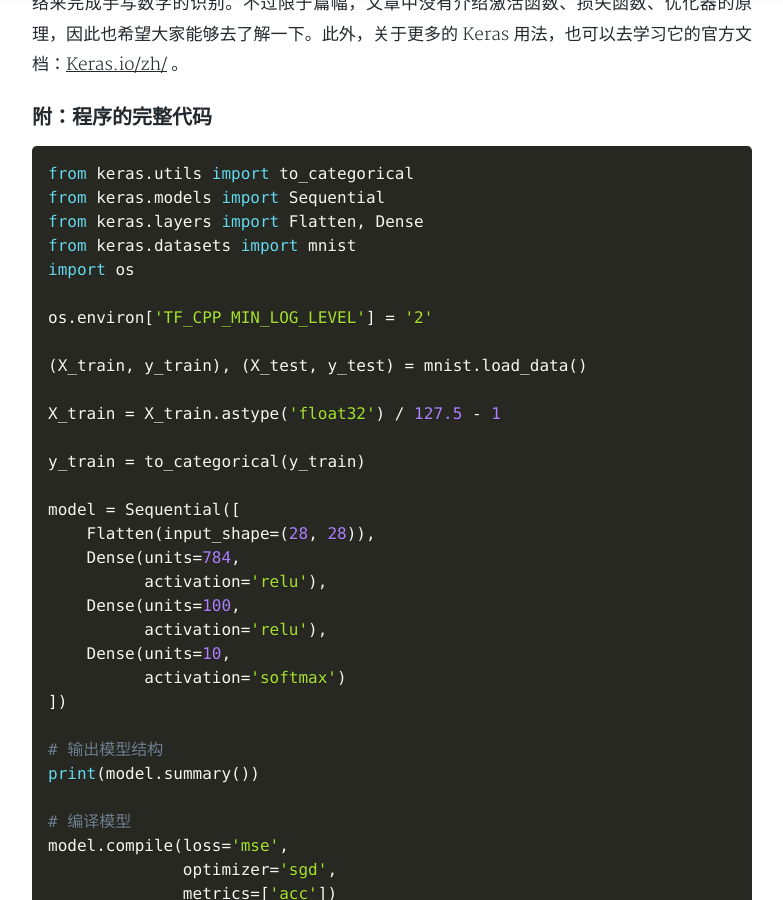
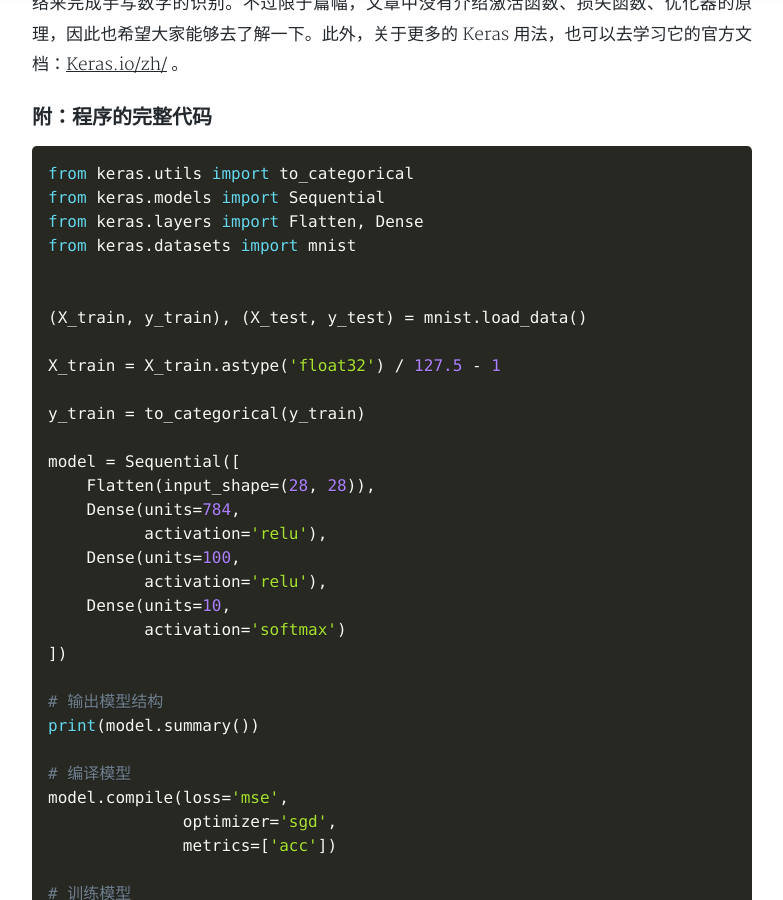
Before and after one commit to cometeme/cometeme.github.io, a Jekyll site: the page built from _posts/2018-12-13-[Keras]使用Keras搭建第一个深度学习网络.md, in a window 1280 px wide and 900 px high, scrolled down 8109 px. Shown: the whole window, without its empty margins (248-1031 px from the left). Built offline with Jekyll 4.4.1, drawn with Linux system fonts in a browser that asks for light colours; nearby versions of some CDN libraries; comment, search, counter and statistics services are not loaded; a style sheet for code colours, icons or effects is not loaded.

Commit message:
update post

```diff
--- a/_posts/2018-12-13-[Keras]使用Keras搭建第一个深度学习网络.md
+++ b/_posts/2018-12-13-[Keras]使用Keras搭建第一个深度学习网络.md
@@ -244,9 +244,7 @@ from keras.utils import to_categorical
 from keras.models import Sequential
 from keras.layers import Flatten, Dense
 from keras.datasets import mnist
-import os
 
-os.environ['TF_CPP_MIN_LOG_LEVEL'] = '2'
 
 (X_train, y_train), (X_test, y_test) = mnist.load_data()
 
```
